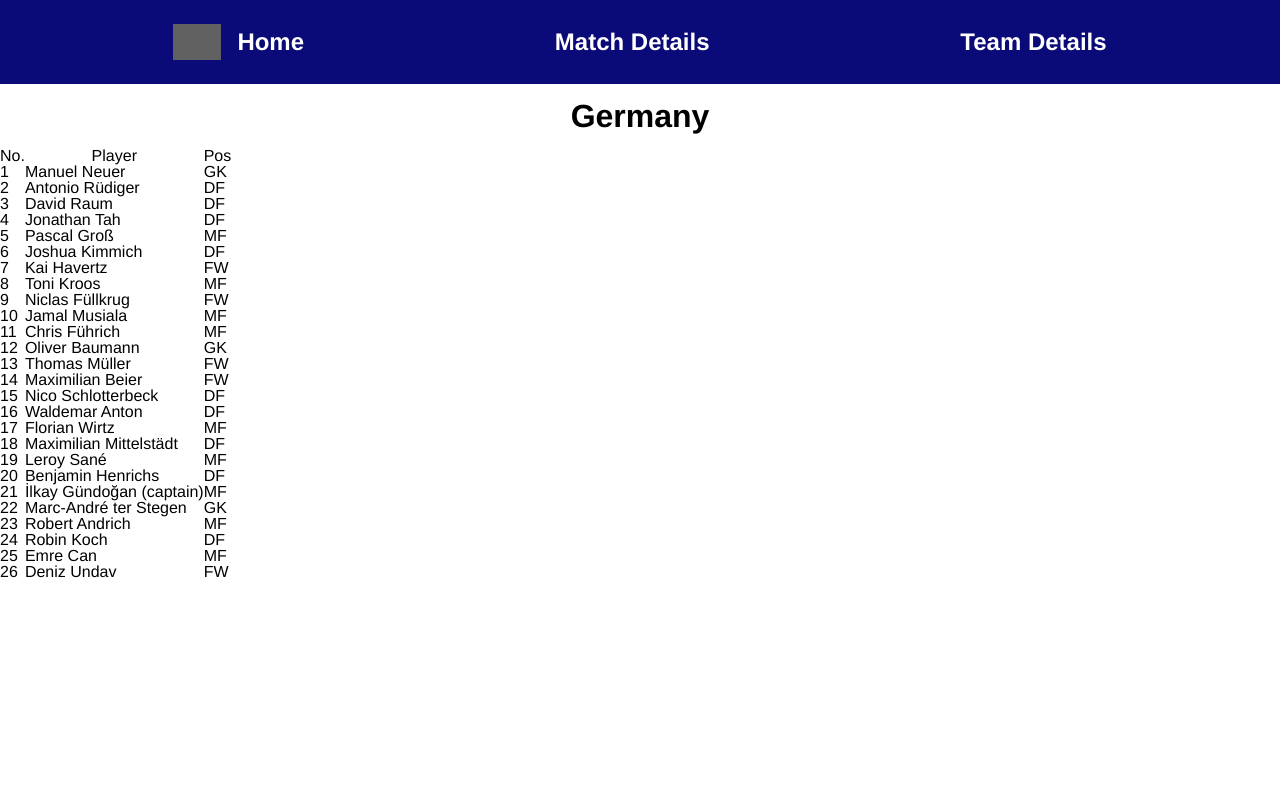
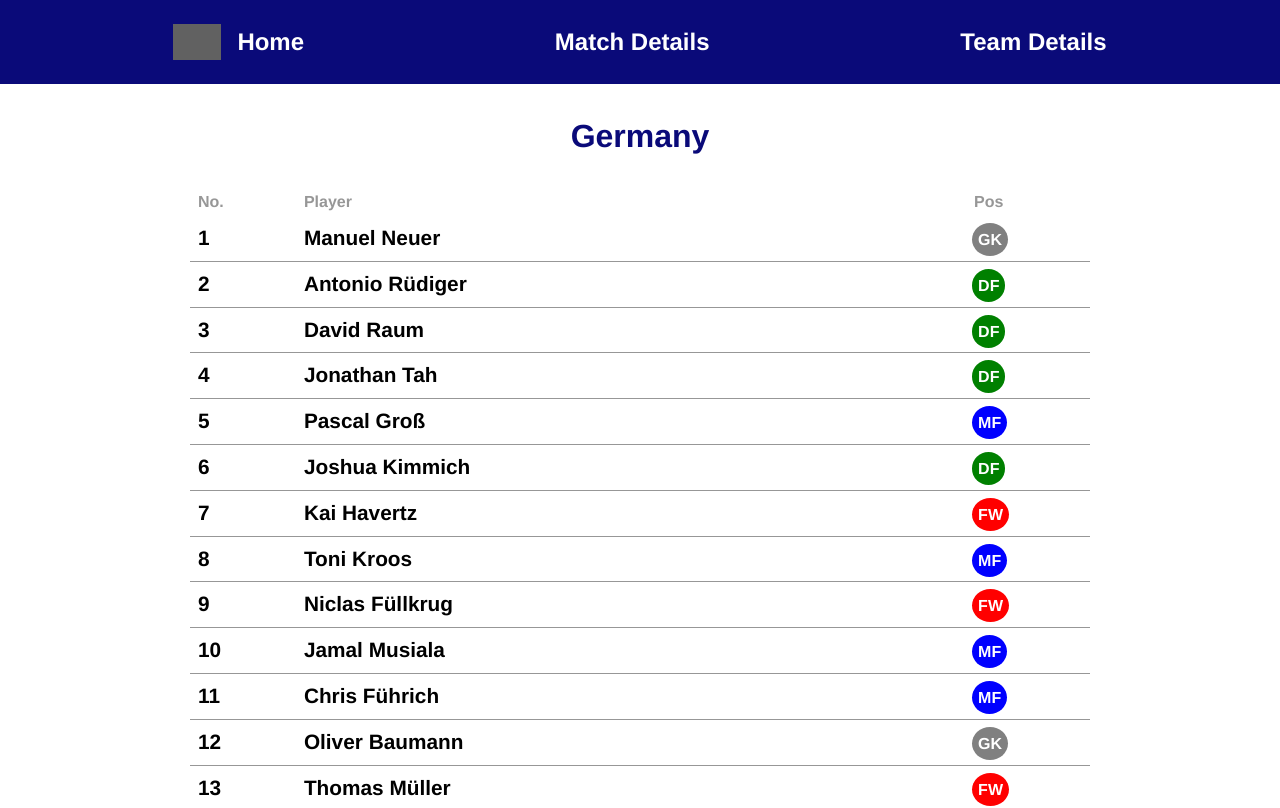
Before and after one commit to niyakopcheva/football-tournament-website, a React (Vite) app: page /teams/1 in a window 1280 px wide. Shown: the top 808 px of the page. Built offline with nearby package versions, Linux system fonts and the light colour scheme; grey boxes are pictures that could not be loaded.

Commit message:
Styling of TeamDetails page.

```diff
--- a/css/styles.css
+++ b/css/styles.css
@@ -19,6 +19,11 @@ h2{
     padding: 16px;
     width: 90%;
     text-align: center;
+}
+
+.secondary-heading {
+    color: rgb(10, 10, 121);
+    font-size: 1.5rem;
 }
 
 .navbar {
@@ -121,6 +126,53 @@ h2{
     color:  rgb(16, 16, 184);
 }
 
+.team-container {
+    display: flex;
+    flex-direction: column;
+    align-items: center;
+    padding: 0px 20px;
+}
+
+.team-container>h1{
+    color: rgb(10, 10, 121);
+    margin: 36px 0px;
+}
+
+.players {
+    font-weight: 800;
+    width: 100%; /* Ensure table spans full container width */
+    max-width: 900px; /* Optionally, set a max-width for the table */
+    border-collapse: collapse; /* Avoids extra spacing between cells */
+}
+
+.players th {
+    text-align: left;
+    color: rgb(151, 151, 151);
+    padding: 6px 8px;
+}
+
+.players > tbody > tr > td {
+    padding: 6px 8px;
+    border-bottom: 1px solid rgb(151, 151, 151);
+    font-size: 1.3rem;
+    text-align: left;
+}
+
+.players tbody tr:hover {
+    background-color: rgba(0, 0, 0, 0.05);
+}
+
+.players .position{
+    padding: 12px 6px;
+}
+
+.players .position>span{
+    color: white;
+    padding: 8px 6px;
+    border-radius: 100%;
+    aspect-ratio: 1 / 1;
+    font-size: 1rem;
+}
 
 @media (max-width: 1185px) and (min-width: 891px) {
     .container-stage-brackets {
--- a/src/components/Home.jsx
+++ b/src/components/Home.jsx
@@ -9,8 +9,8 @@ export default function Home() {
     return (
         <>
             <Navbar/>
-            <h1>Homepage</h1>
-            <h1>Bracket View</h1>
+            <h1>European Football Championship</h1>
+            <h1 className="secondary-heading">Bracket View</h1>
             <Bracket/>
         </>
     );
--- a/src/components/PlayerDetails.jsx
+++ b/src/components/PlayerDetails.jsx
@@ -1,9 +1,15 @@
+import stylePlayerPosition from "../services/stylePlayerPosition";
+
 export default function PlayerDetails({number, fullName, position}) {
+    const color = stylePlayerPosition(position);
     return (
             <tr>
                 <td>{number}</td>
                 <td>{fullName}</td>
-                <td>{position}</td>
+                <td className="position">
+                    <span style={{backgroundColor: color}}>{position}</span>
+
+                    </td>
             </tr>
     );
 }
--- a/src/components/TeamDetails.jsx
+++ b/src/components/TeamDetails.jsx
@@ -37,6 +37,7 @@ export default function TeamDetails() {
     return (
         <>
         <Navbar />
+        <div className="team-container">
             <h1>{
                 teamName
                 }</h1>
@@ -70,6 +71,8 @@ export default function TeamDetails() {
                             )}
                 </tbody>
             </table>
+        </div>
+
         </>
 
 
--- /dev/null
+++ b/src/services/stylePlayerPosition.js
@@ -0,0 +1,22 @@
+export default function stylePlayerPosition(position) {
+    let color = "";
+    switch (position) {
+        case "GK":
+            color = 'grey';
+            break;
+        case "DF":
+            color = 'green';
+            break;
+        case "MF":
+        color = 'blue';
+            break;
+        case "FW":
+        color = 'red';
+            break;
+        default:
+            color = 'black';
+            break;
+    }
+
+    return color;
+}
```
Lines whose indentation alone changed are shown as unchanged.
